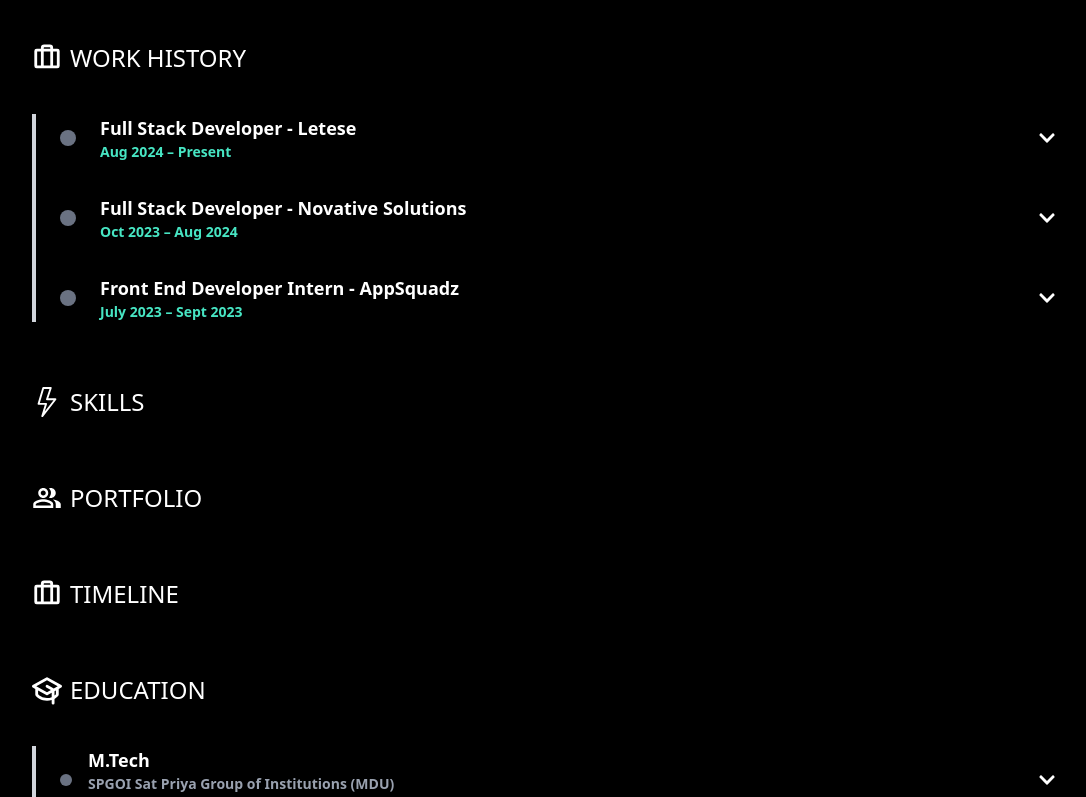
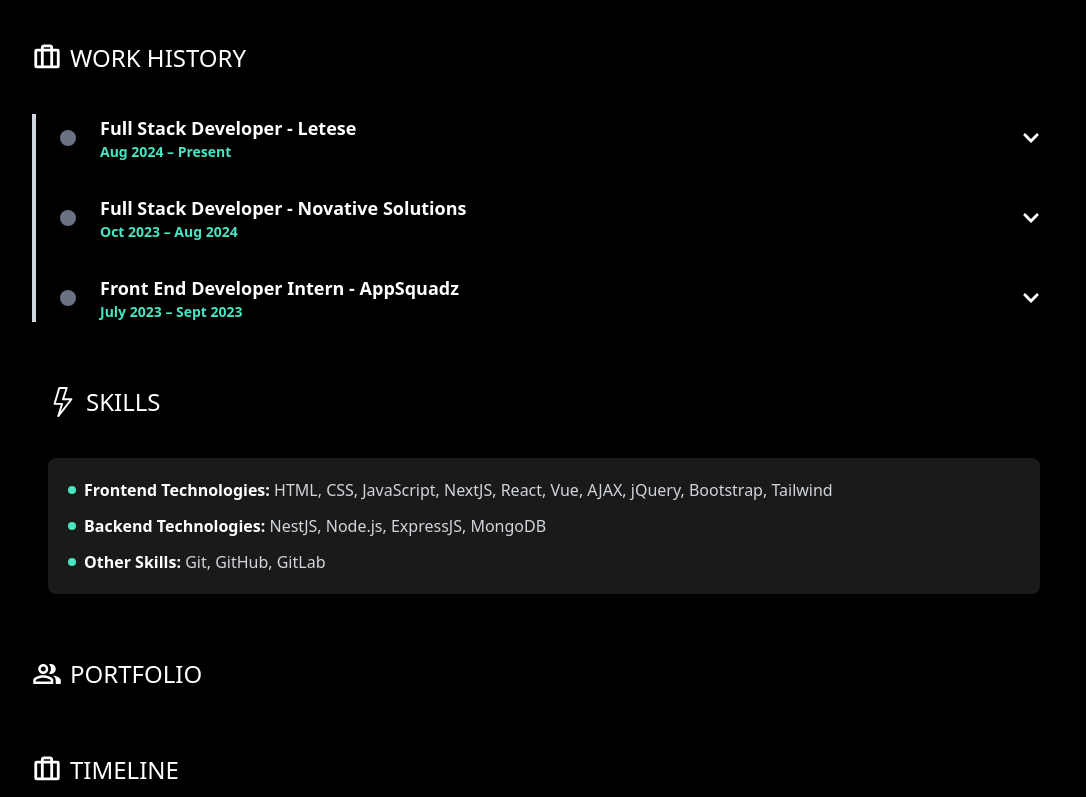
Before and after one commit to AakashGaur03/portfolio, a React (Vite) app: page / in a window 1280 px wide. Shown: the part 980-1777 px from the top of the page, without its empty margins (96-1182 px from the left). Built offline with nearby package versions, Linux system fonts and the light colour scheme.

Commit message:
Skills Component Completed

```diff
--- a/src/components/Education.jsx
+++ b/src/components/Education.jsx
@@ -48,7 +48,7 @@ const Education = () => {
 									<p className="text-sm text-[#47e5c3]">{edu.duration}</p>
 								</div>
 							</div>
-							<div>{expanded === index ? <FaChevronUp /> : <FaChevronDown />}</div>
+							<div className="pe-4">{expanded === index ? <FaChevronUp /> : <FaChevronDown />}</div>
 						</div>
 						{expanded === index && (
 							<ul className="mt-3 text-sm text-gray-400 space-y-1 pl-7">
--- a/src/components/Skills.jsx
+++ b/src/components/Skills.jsx
@@ -1,11 +1,50 @@
+// import { BsLightning } from "react-icons/bs";
+// import Heads from "./Heads";
+
+// const Skills = () => {
+// 	return (
+// 		<div>
+// 			{" "}
+// 			<Heads logo={<BsLightning size={30} />} title={"SKILLS"} />
+// 		</div>
+// 	);
+// };
+
+// export default Skills;
 import { BsLightning } from "react-icons/bs";
 import Heads from "./Heads";
 
+const skillsData = [
+	{
+		category: "Frontend Technologies",
+		skills: "HTML, CSS, JavaScript, NextJS, React, Vue, AJAX, jQuery, Bootstrap, Tailwind",
+	},
+	{
+		category: "Backend Technologies",
+		skills: "NestJS, Node.js, ExpressJS, MongoDB",
+	},
+	{
+		category: "Other Skills",
+		skills: "Git, GitHub, GitLab",
+	},
+];
+
 const Skills = () => {
 	return (
-		<div>
-			{" "}
+		<div className="px-4">
 			<Heads logo={<BsLightning size={30} />} title={"SKILLS"} />
+			<div className="mt-4 bg-[#1a1a1a] p-5 rounded-lg shadow-lg">
+				<ul className="space-y-3 text-gray-300">
+					{skillsData.map((skill, index) => (
+						<li key={index} className="flex items-start space-x-2">
+							<div className="w-2 h-2 bg-[#47e5c3] rounded-full mt-2"></div>
+							<span>
+								<strong className="text-white">{skill.category}:</strong> {skill.skills}
+							</span>
+						</li>
+					))}
+				</ul>
+			</div>
 		</div>
 	);
 };
--- a/src/components/WorkHistory.jsx
+++ b/src/components/WorkHistory.jsx
@@ -64,7 +64,7 @@ const WorkHistory = () => {
 								{job.role} - {job.company}
 								<p className="text-sm text-[#47e5c3]">{job.duration}</p>
 							</div>
-							<div className="ml-4">{expanded === index ? <FaChevronUp /> : <FaChevronDown />}</div>
+							<div className="ml-4 pe-4">{expanded === index ? <FaChevronUp /> : <FaChevronDown />}</div>
 						</div>
 						{expanded === index && (
 							<ul className="mt-2 text-sm text-gray-400 space-y-2">
```
